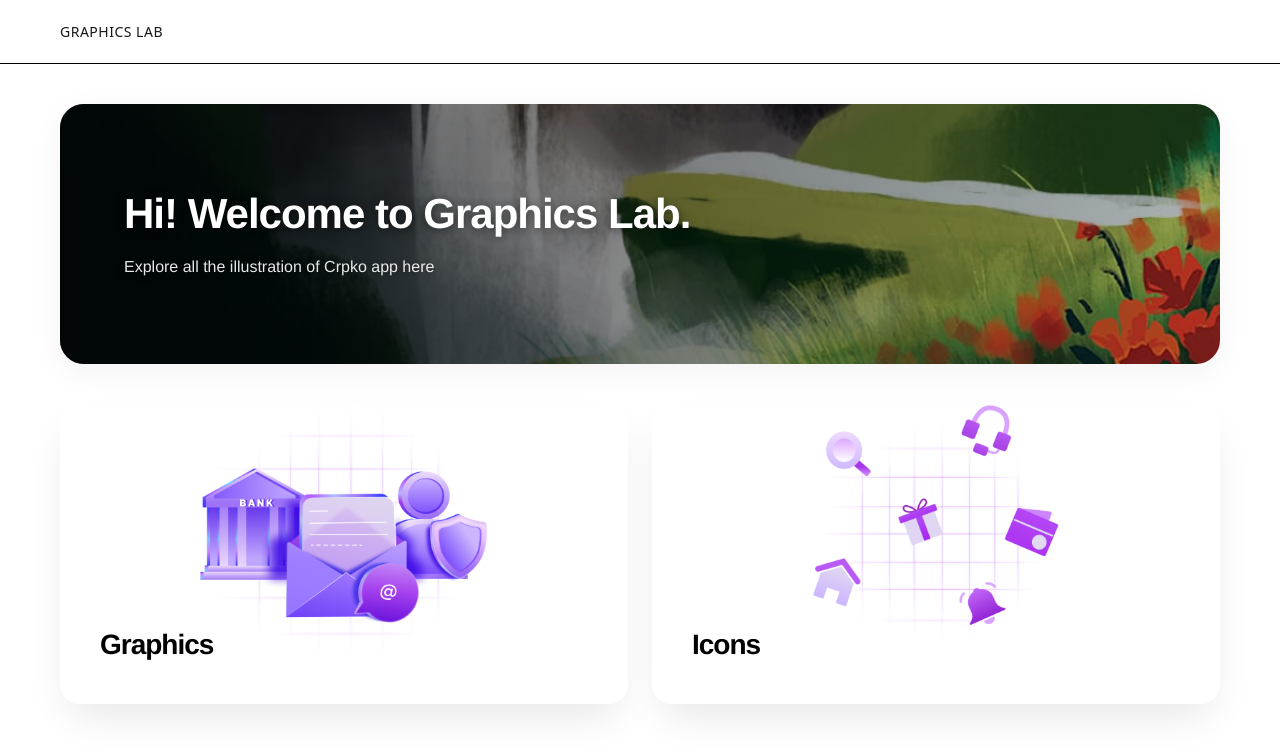
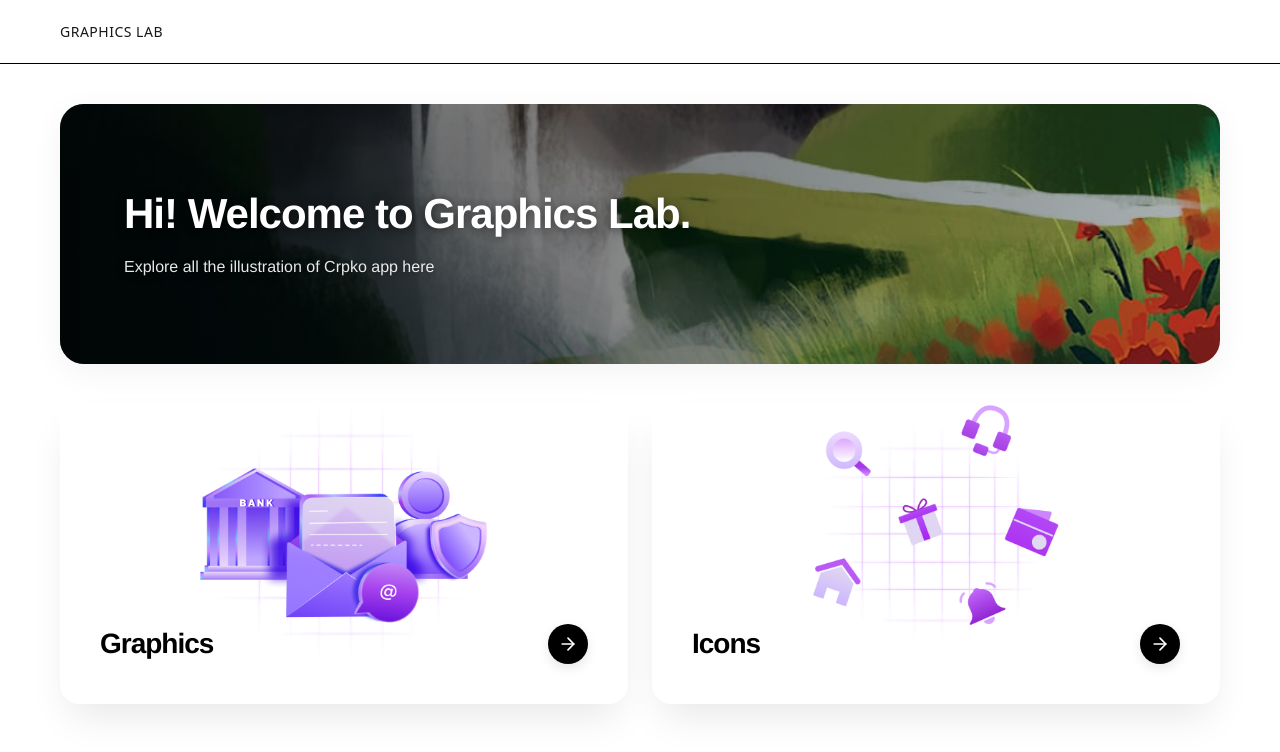
Before and after one commit to yamparalarahul27/illu-ic, a Next.js app: page /dashboard in a window 1280 px wide. Shown: the top 752 px of the page. Built offline with nearby package versions, Linux system fonts and the light colour scheme.

Commit message:
feat: added circular arrow icons to dashboard cards

```diff
--- a/src/app/dashboard/page.tsx
+++ b/src/app/dashboard/page.tsx
@@ -139,9 +139,29 @@ function DashboardContent() {
             color: "#000000",
             letterSpacing: "-1px",
             textShadow: "0 2px 10px rgba(255,255,255,0.8)",
-            zIndex: 2
+            zIndex: 2,
+            display: "flex",
+            alignItems: "center",
+            justifyContent: "space-between"
           }}>
-            Graphics
+            <span>Graphics</span>
+            <div style={{
+              display: "flex",
+              alignItems: "center",
+              justifyContent: "center",
+              width: "40px",
+              height: "40px",
+              borderRadius: "50%",
+              backgroundColor: "#000000",
+              color: "#ffffff",
+              boxShadow: "0 4px 12px rgba(0,0,0,0.1)",
+              flexShrink: 0
+            }}>
+              <svg width="20" height="20" viewBox="0 0 24 24" fill="none" stroke="currentColor" strokeWidth="2" strokeLinecap="round" strokeLinejoin="round">
+                <line x1="5" y1="12" x2="19" y2="12"></line>
+                <polyline points="12 5 19 12 12 19"></polyline>
+              </svg>
+            </div>
           </h2>
         </div>
 
@@ -192,9 +212,29 @@ function DashboardContent() {
             color: "#000000",
             letterSpacing: "-1px",
             textShadow: "0 2px 10px rgba(255,255,255,0.8)",
-            zIndex: 2
+            zIndex: 2,
+            display: "flex",
+            alignItems: "center",
+            justifyContent: "space-between"
           }}>
-            Icons
+            <span>Icons</span>
+            <div style={{
+              display: "flex",
+              alignItems: "center",
+              justifyContent: "center",
+              width: "40px",
+              height: "40px",
+              borderRadius: "50%",
+              backgroundColor: "#000000",
+              color: "#ffffff",
+              boxShadow: "0 4px 12px rgba(0,0,0,0.1)",
+              flexShrink: 0
+            }}>
+              <svg width="20" height="20" viewBox="0 0 24 24" fill="none" stroke="currentColor" strokeWidth="2" strokeLinecap="round" strokeLinejoin="round">
+                <line x1="5" y1="12" x2="19" y2="12"></line>
+                <polyline points="12 5 19 12 12 19"></polyline>
+              </svg>
+            </div>
           </h2>
         </div>
 
```
